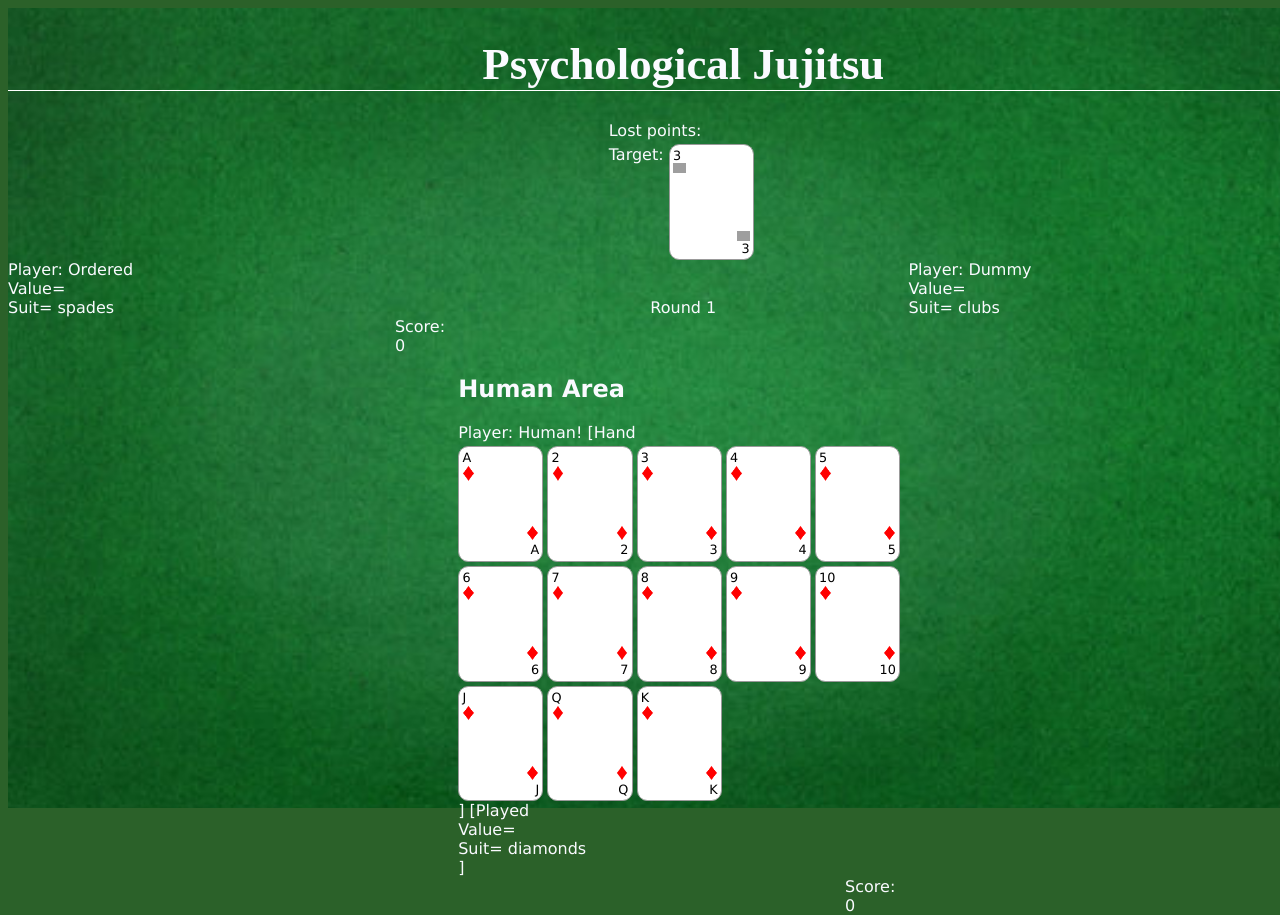
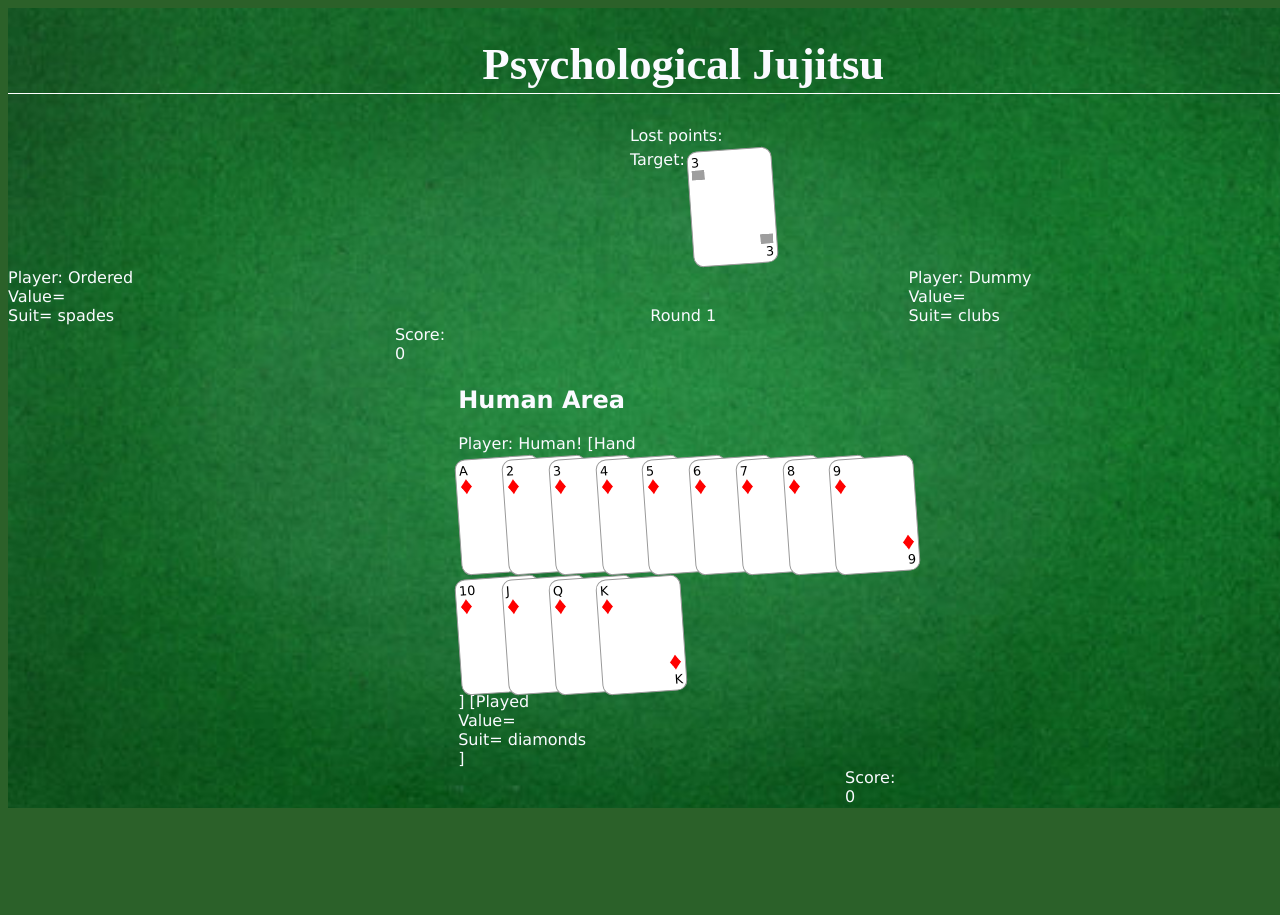
Before and after one commit to cee1904/psychological-jujitsu, a React (Vite) app: page / in a window 1280 px wide. Shown: the top 915 px of the page. After the commit the page ends 816 px from the top, so only its background shows below. Built offline with nearby package versions, Linux system fonts and the light colour scheme; grey boxes are pictures that could not be loaded; a web font is replaced by a local one.

Commit message:
Overlapped and slightly rotated cards

```diff
--- a/src/card.css
+++ b/src/card.css
@@ -1,6 +1,7 @@
 .card {
   display: inline-flex;
-  margin-right: 4px;
+  margin-right: -3vw;
+  transform: rotate(-4deg);
   margin-top: 4px;
   user-select: none;
   background-color: white;
```
